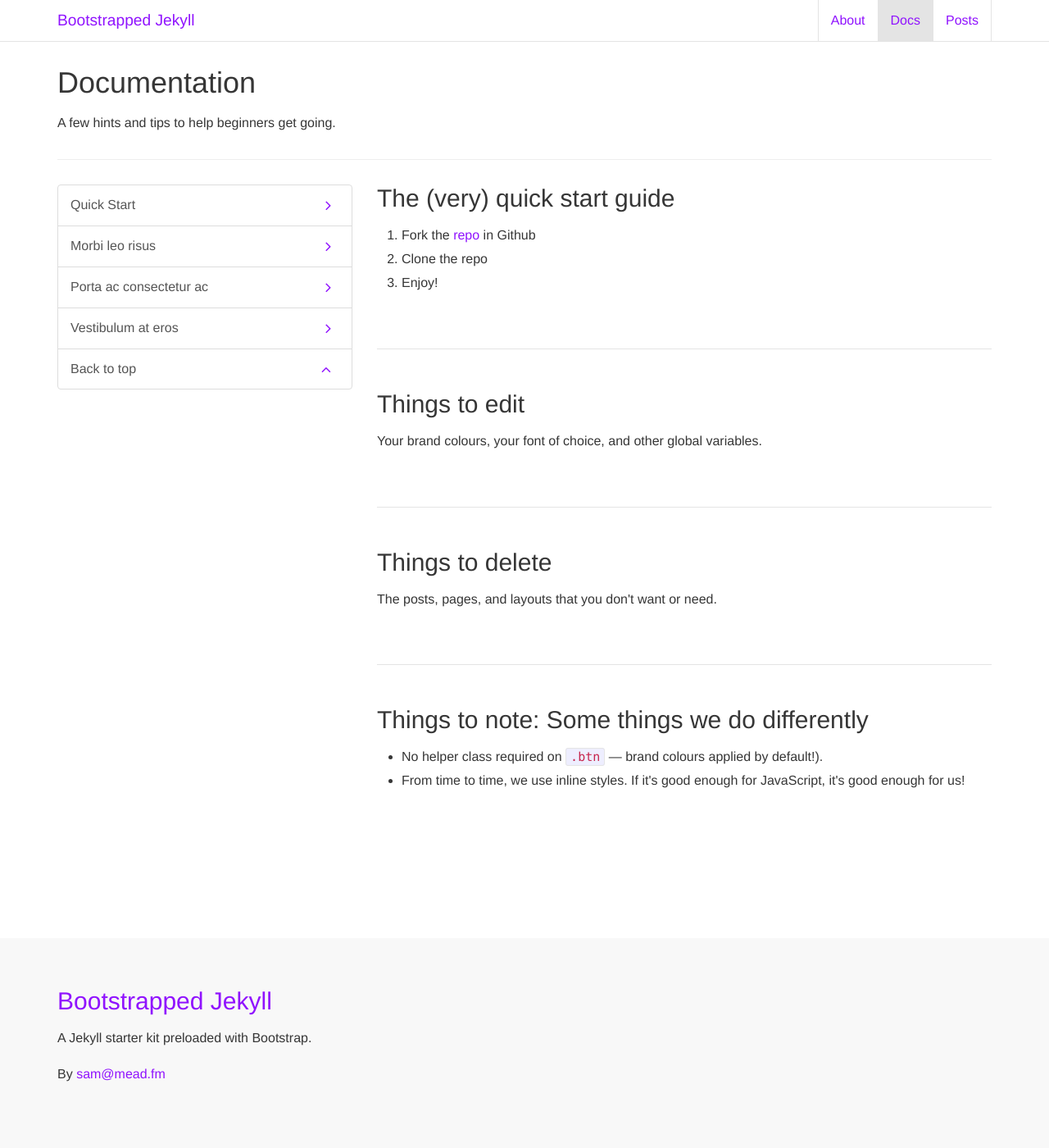
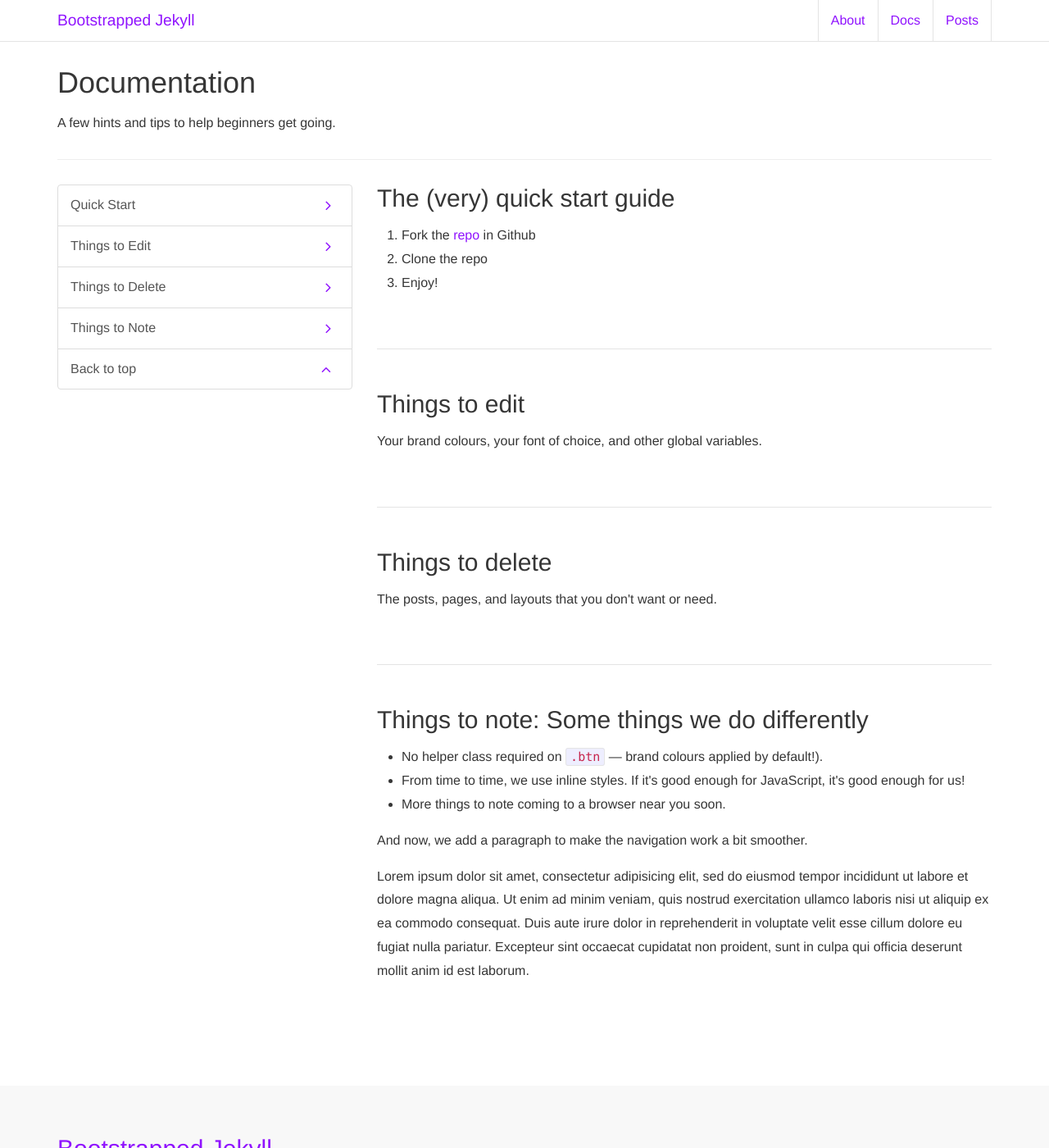
Before and after one commit to samjamead/bootstrappedJekyll, a Jekyll site: the page built from docs.html, in a window 1280 px wide and 1400 px high. Shown: the whole window at 82% size. Built offline with Jekyll 4.4.1, drawn with Linux system fonts in a browser that asks for light colours; nearby versions of some CDN libraries.

Commit message:
Better JS and Docs

```diff
--- a/docs.html
+++ b/docs.html
@@ -19,9 +19,9 @@
       <div class="col-md-4" id="affix-parent">
         <div class="nav list-group" id="docs-side-nav">
           <a class="list-group-item smooth_scroll" href="#quickStart">Quick Start <i class='fa fa-angle-right pull-right'></i></a>
-          <a class="list-group-item smooth_scroll" href="#thingsToEdit">Morbi leo risus <i class='fa fa-angle-right pull-right'></i></a>
-          <a class="list-group-item smooth_scroll" href="#thingsToDelete">Porta ac consectetur ac <i class='fa fa-angle-right pull-right'></i></a>
-          <a class="list-group-item smooth_scroll" href="#thingsToNote">Vestibulum at eros <i class='fa fa-angle-right pull-right'></i></a>
+          <a class="list-group-item smooth_scroll" href="#thingsToEdit">Things to Edit <i class='fa fa-angle-right pull-right'></i></a>
+          <a class="list-group-item smooth_scroll" href="#thingsToDelete">Things to Delete <i class='fa fa-angle-right pull-right'></i></a>
+          <a class="list-group-item smooth_scroll" href="#thingsToNote">Things to Note <i class='fa fa-angle-right pull-right'></i></a>
           <a class="list-group-item smooth_scroll" href="#">Back to top <i class='fa fa-angle-up pull-right'></i></a>
         </div>
       </div>
@@ -52,7 +52,10 @@
           <ul>
             <li>No helper class required on <code>.btn</code> &mdash; brand colours applied by default!).</li>
             <li>From time to time, we use inline styles. If it's good enough for JavaScript, it's good enough for us!</li>
+            <li>More things to note coming to a browser near you soon.</li>
           </ul>
+          <p>And now, we add a paragraph to make the navigation work a bit smoother.</p>
+          <p>Lorem ipsum dolor sit amet, consectetur adipisicing elit, sed do eiusmod tempor incididunt ut labore et dolore magna aliqua. Ut enim ad minim veniam, quis nostrud exercitation ullamco laboris nisi ut aliquip ex ea commodo consequat. Duis aute irure dolor in reprehenderit in voluptate velit esse cillum dolore eu fugiat nulla pariatur. Excepteur sint occaecat cupidatat non proident, sunt in culpa qui officia deserunt mollit anim id est laborum.</p>
         </section>
 
       </div>
--- a/scripts/scripts.js
+++ b/scripts/scripts.js
@@ -1,13 +1,11 @@
 
 // Add active class to relevant nav item
-$(document).ready(function () {
-  if(window.location.href.indexOf("about") > -1) {
-    $('#navAbout').addClass("active");
-  } else if(window.location.href.indexOf("docs") > -1) {
-    $('#navDocs').addClass("active");
-  } else if(window.location.href.indexOf("posts") > -1) {
-    $('#navPosts').addClass("active");
-  }
+$(function () {
+  $('.navbar-nav > li > a').each(function(){
+    if ($(this).prop('href') == window.location.href) {
+      $(this).addClass('active');
+    }
+  });
 });
 
 // Add target="_blank" to all external links
```
